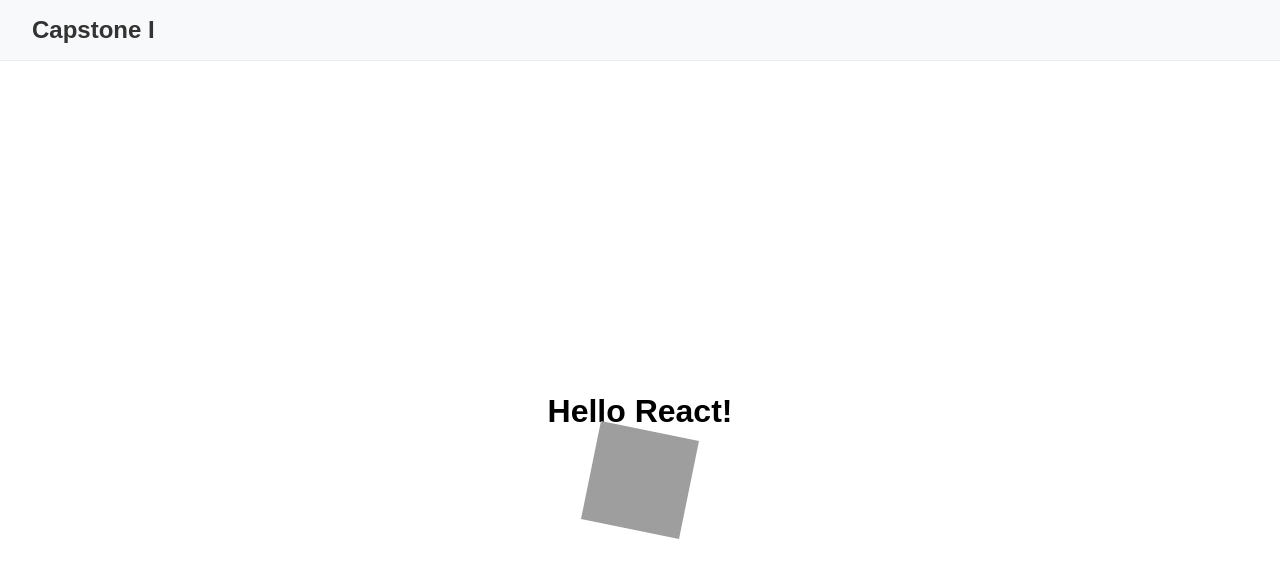
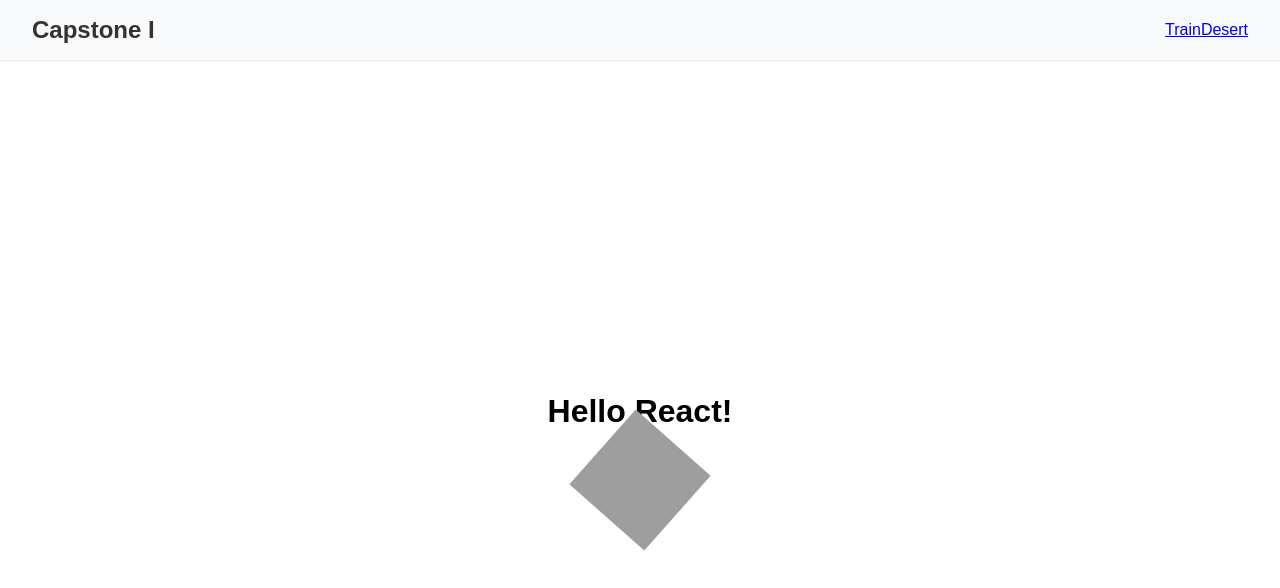
Before and after one commit to MHC-Datathon/TTP-Residents, a React app: page / in a window 1280 px wide. Shown: the top 588 px of the page. Built offline with nearby package versions, Linux system fonts and the light colour scheme; no server answers; grey boxes are pictures that could not be loaded; the HTML template or start-up script is replaced by a standard one.

Commit message:
basic navbar

```diff
--- a/src/App.jsx
+++ b/src/App.jsx
@@ -7,6 +7,7 @@ import { BrowserRouter as Router, Routes, Route } from "react-router-dom";
 import Home from "./components/Home";
 import NotFound from "./components/NotFound";
 import { API_URL } from "./shared";
+import TrainDesert from "./components/TrainDesert";
 
 const App = () => {
   const [user, setUser] = useState(null);
@@ -51,6 +52,7 @@ const App = () => {
         <Routes>
           <Route exact path="/" element={<Home />} />
           <Route path="*" element={<NotFound />} />
+          <Route path="/TrainDesert" element={<TrainDesert />} />
         </Routes>
       </div>
     </div>
--- a/src/components/NavBar.jsx
+++ b/src/components/NavBar.jsx
@@ -8,6 +8,12 @@ const NavBar = () => {
       <div className="nav-brand">
         <Link to="/">Capstone I</Link>
       </div>
+
+      <div className="nav-links">
+        <div className="">
+          <Link to="TrainDesert">TrainDesert</Link>
+        </div>
+      </div>
     </nav>
   );
 };
--- /dev/null
+++ b/src/components/TrainDesert.jsx
@@ -0,0 +1,12 @@
+import React from "react";
+import { Link } from "react-router-dom";
+
+const TrainDesert = () => {
+  return (
+    <>
+
+    </>
+  )
+};
+
+export default TrainDesert;
```
